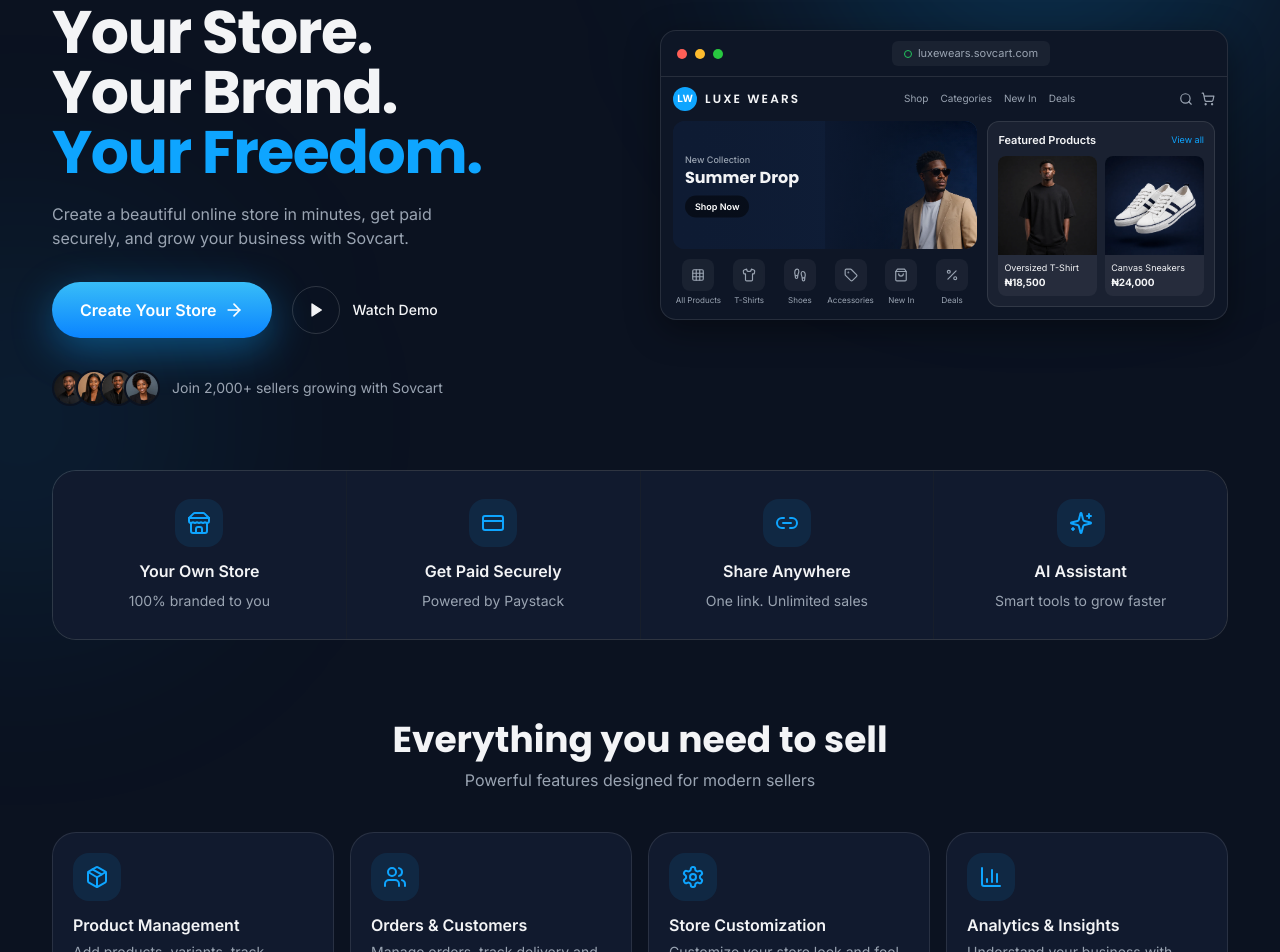
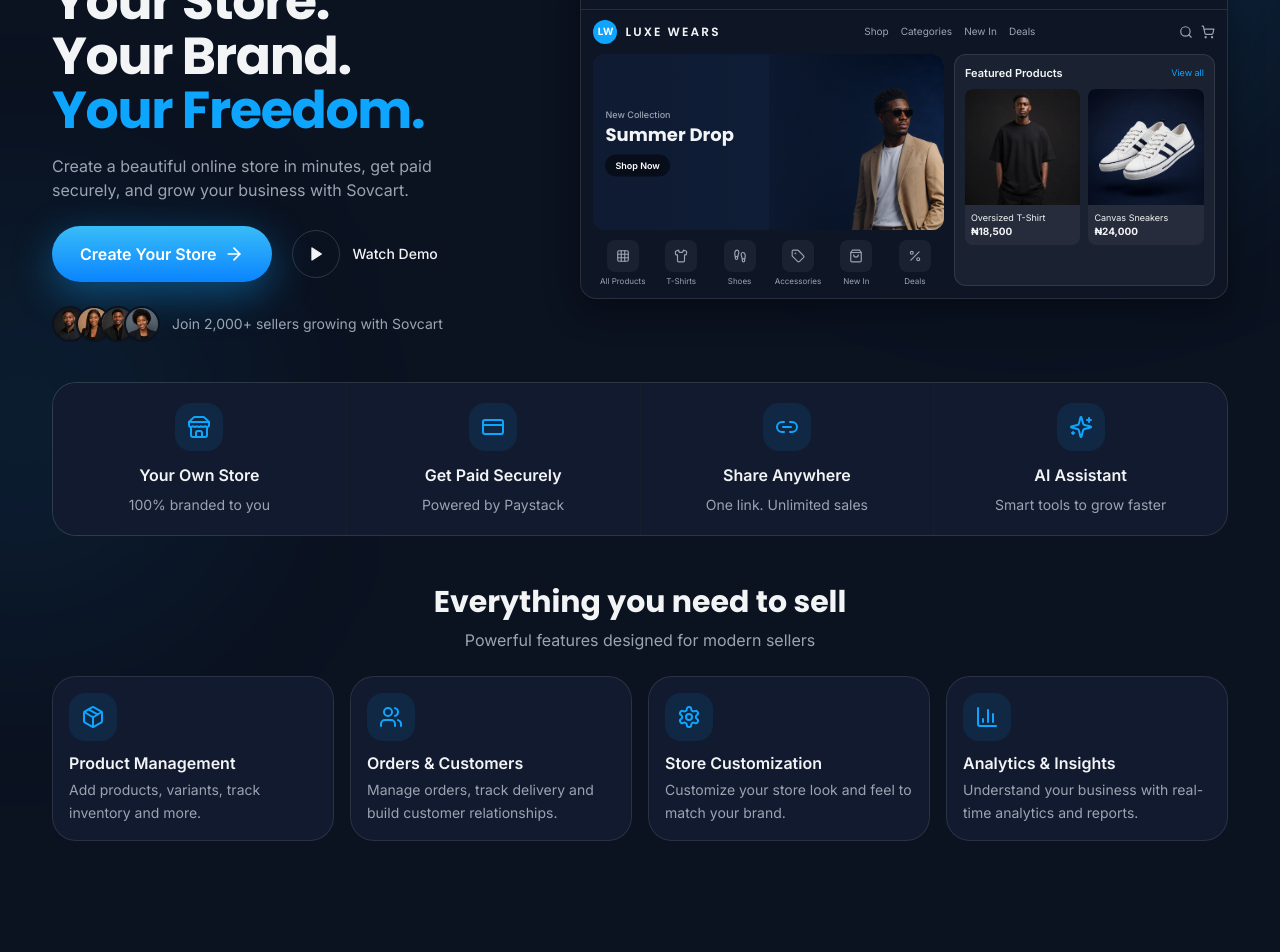
Before and after one commit to sovkastore/sovka, a Next.js app: page / in a window 1280 px wide. Shown: the part 180-1132 px from the top of the page. After the commit the page ends 1069 px from the top, so only its background shows below. Built offline with nearby package versions, Linux system fonts and the light colour scheme.

Commit message:
Landing: tighten density + widen preview window to fit one desktop screen

```diff
--- a/app/page.tsx
+++ b/app/page.tsx
@@ -84,12 +84,12 @@ function StorePreview() {
       {/* body: hero + categories (left) | featured (right) */}
       <div className="flex flex-col gap-2.5 px-3 pb-3 sm:flex-row">
         <div className="flex flex-1 flex-col gap-2.5">
-          <div className="relative h-32 overflow-hidden rounded-xl bg-gradient-to-r from-[#0E1B33] to-[#16345C]">
+          <div className="relative h-44 overflow-hidden rounded-xl bg-gradient-to-r from-[#0E1B33] to-[#16345C]">
             <img src="/products/hero.webp" alt="" className="absolute right-0 top-0 h-full w-1/2 object-cover object-top" />
             <div className="absolute inset-0 bg-gradient-to-r from-[#0E1B33] via-[#0E1B33]/85 to-transparent" />
             <div className="absolute left-3 top-1/2 -translate-y-1/2">
               <p className="text-[9px] font-medium text-muted">New Collection</p>
-              <p className="font-display text-base font-bold text-ink">Summer Drop</p>
+              <p className="font-display text-lg font-bold text-ink">Summer Drop</p>
               <span className="mt-1.5 inline-flex rounded-full bg-black/50 px-2.5 py-1 text-[9px] font-semibold text-white">Shop Now</span>
             </div>
           </div>
@@ -132,7 +132,7 @@ export default function LandingPage() {
       <div className="pointer-events-none absolute -top-40 right-0 h-[480px] w-[480px] rounded-full bg-brand/20 blur-[120px]" />
       <div className="pointer-events-none absolute top-[420px] -left-40 h-[360px] w-[360px] rounded-full bg-brand/10 blur-[120px]" />
 
-      <header className="relative z-10 mx-auto flex max-w-content items-center justify-between px-5 py-5 lg:px-8">
+      <header className="relative z-10 mx-auto flex max-w-content items-center justify-between px-5 py-4 lg:px-8">
         <SovcartLogo size={36} />
         <nav className="hidden items-center gap-8 text-sm font-medium text-muted lg:flex">
           {NAV.map((n) => (
@@ -150,18 +150,18 @@ export default function LandingPage() {
         </div>
       </header>
 
-      <section className="relative z-10 mx-auto grid max-w-content items-center gap-12 px-5 pt-6 lg:grid-cols-2 lg:gap-10 lg:px-8 lg:pt-10">
+      <section className="relative z-10 mx-auto grid max-w-content items-center gap-8 px-5 pt-4 lg:grid-cols-[43fr_57fr] lg:gap-10 lg:px-8 lg:pt-6">
         <div>
           <span className="inline-flex items-center gap-2 rounded-full border border-white/10 bg-white/5 px-4 py-1.5 text-sm font-medium text-ink">
             <Sparkles className="h-4 w-4 text-brand" /> Built for African Sellers
           </span>
-          <h1 className="mt-6 font-display text-[2.75rem] font-bold leading-[1.05] tracking-tight text-ink sm:text-6xl">
+          <h1 className="mt-5 font-display text-[2.5rem] font-bold leading-[1.05] tracking-tight text-ink sm:text-[3.25rem]">
             Your Store.<br />Your Brand.<br /><span className="text-brand">Your Freedom.</span>
           </h1>
-          <p className="mt-5 max-w-md text-[15px] leading-relaxed text-muted sm:text-base">
+          <p className="mt-4 max-w-md text-[15px] leading-relaxed text-muted sm:text-base">
             Create a beautiful online store in minutes, get paid securely, and grow your business with Sovcart.
           </p>
-          <div className="mt-8 flex items-center gap-5">
+          <div className="mt-6 flex items-center gap-5">
             <Link href="/signup" className="inline-flex h-14 items-center gap-2 rounded-full bg-brand-grad px-7 text-base font-semibold text-white shadow-glow transition active:scale-[0.98]">
               Create Your Store <ArrowRight className="h-5 w-5" />
             </Link>
@@ -172,7 +172,7 @@ export default function LandingPage() {
               Watch Demo
             </button>
           </div>
-          <div className="mt-8 flex items-center gap-3">
+          <div className="mt-6 flex items-center gap-3">
             <div className="flex -space-x-3">
               {["/people/seller-daniel.webp", "/people/avatar-1.webp", "/people/avatar-2.webp", "/people/avatar-3.webp"].map((src) => (
                 <img key={src} src={src} alt="" className="h-9 w-9 rounded-full border-2 border-canvas object-cover" />
@@ -186,10 +186,10 @@ export default function LandingPage() {
         </div>
       </section>
 
-      <section className="relative z-10 mx-auto mt-16 max-w-content px-5 lg:px-8">
+      <section className="relative z-10 mx-auto mt-10 max-w-content px-5 lg:px-8">
         <div className="grid grid-cols-2 gap-px overflow-hidden rounded-3xl border border-white/10 bg-white/5 lg:grid-cols-4">
           {PILLS.map(({ icon: Icon, title, sub }) => (
-            <div key={title} className="flex flex-col items-center gap-2 bg-surface px-4 py-7 text-center">
+            <div key={title} className="flex flex-col items-center gap-2 bg-surface px-4 py-5 text-center">
               <span className="flex h-12 w-12 items-center justify-center rounded-2xl bg-brand/10 text-brand">
                 <Icon className="h-6 w-6" />
               </span>
@@ -200,14 +200,14 @@ export default function LandingPage() {
         </div>
       </section>
 
-      <section className="relative z-10 mx-auto mt-20 max-w-content px-5 pb-20 lg:px-8">
+      <section className="relative z-10 mx-auto mt-12 max-w-content px-5 pb-12 lg:px-8">
         <div className="text-center">
-          <h2 className="font-display text-3xl font-bold text-ink sm:text-4xl">Everything you need to sell</h2>
+          <h2 className="font-display text-2xl font-bold text-ink sm:text-3xl">Everything you need to sell</h2>
           <p className="mt-2 text-muted">Powerful features designed for modern sellers</p>
         </div>
-        <div className="mt-10 grid gap-4 sm:grid-cols-2 lg:grid-cols-4">
+        <div className="mt-6 grid gap-4 sm:grid-cols-2 lg:grid-cols-4">
           {FEATURES.map(({ icon: Icon, title, desc }) => (
-            <div key={title} className="flex items-start gap-4 rounded-3xl border border-white/10 bg-surface p-5 transition hover:border-brand/40 lg:flex-col lg:gap-3">
+            <div key={title} className="flex items-start gap-4 rounded-3xl border border-white/10 bg-surface p-4 transition hover:border-brand/40 lg:flex-col lg:gap-2.5">
               <span className="flex h-12 w-12 shrink-0 items-center justify-center rounded-2xl bg-brand/10 text-brand">
                 <Icon className="h-6 w-6" />
               </span>
```
